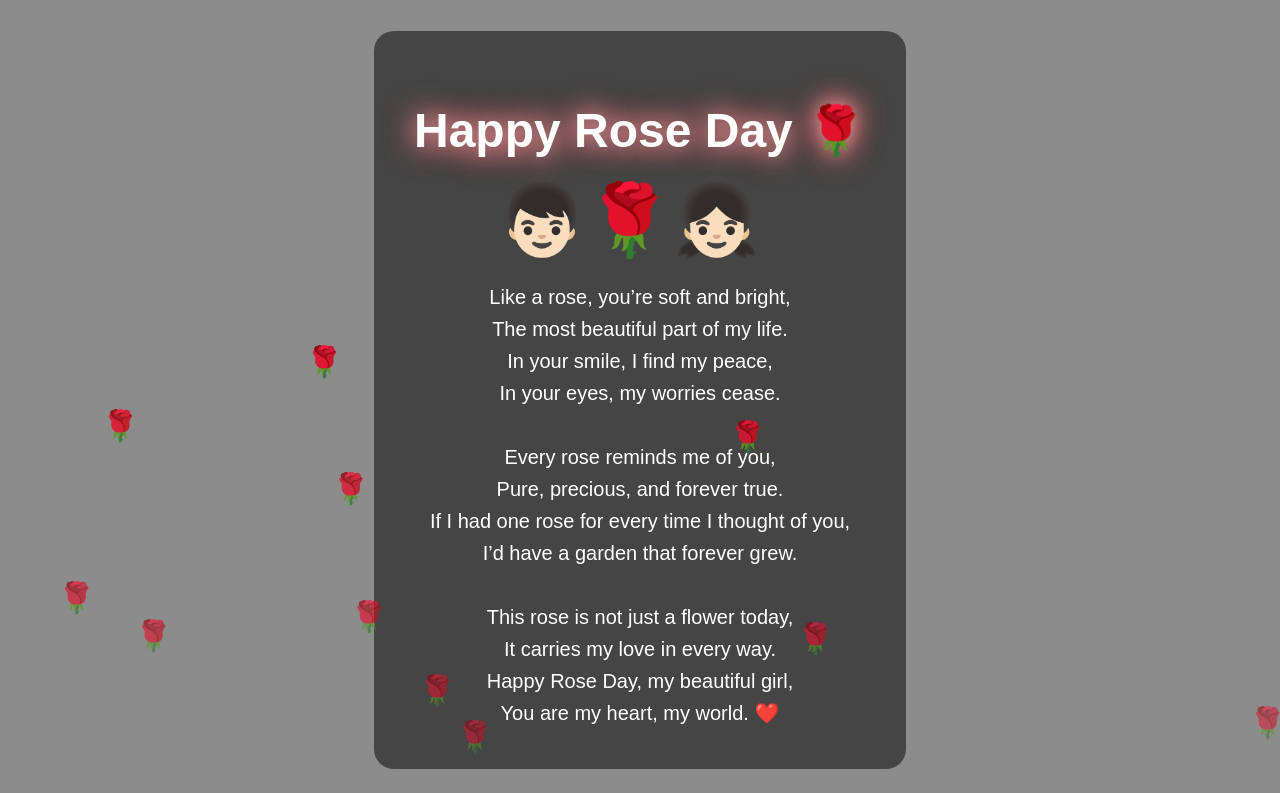
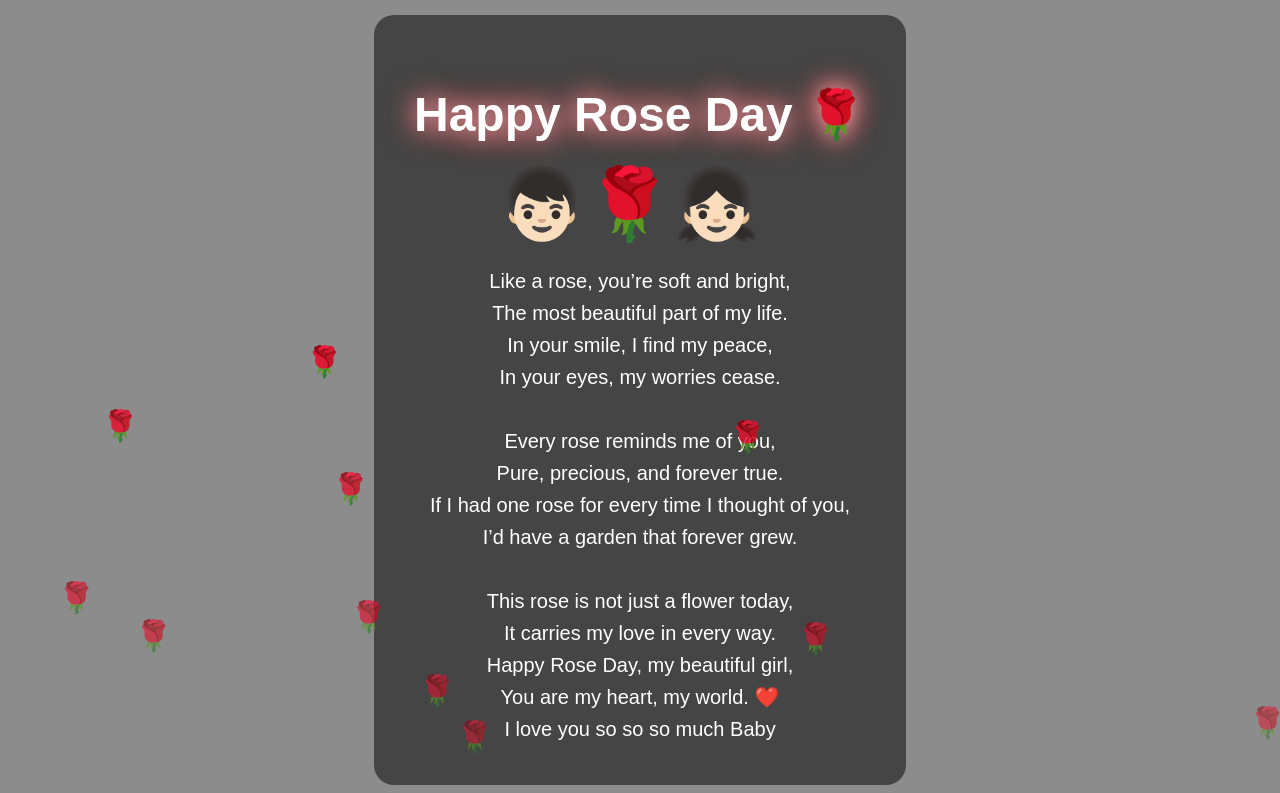
Before and after one commit to ankitritu0404/ROSE, a plain HTML site: page index.html in a window 1280 px wide. Shown: the top 793 px of the page. Drawn offline with Linux system fonts and the light colour scheme.

Commit message:
Update index.html

```diff
--- a/index.html
+++ b/index.html
@@ -104,7 +104,8 @@ h1 {
         This rose is not just a flower today,<br>
         It carries my love in every way.<br>
         Happy Rose Day, my beautiful girl,<br>
-        You are my heart, my world. ❤️
+        You are my heart, my world. ❤️<br>
+        I love you so so so much Baby
     </div>
 
 </div>
```
